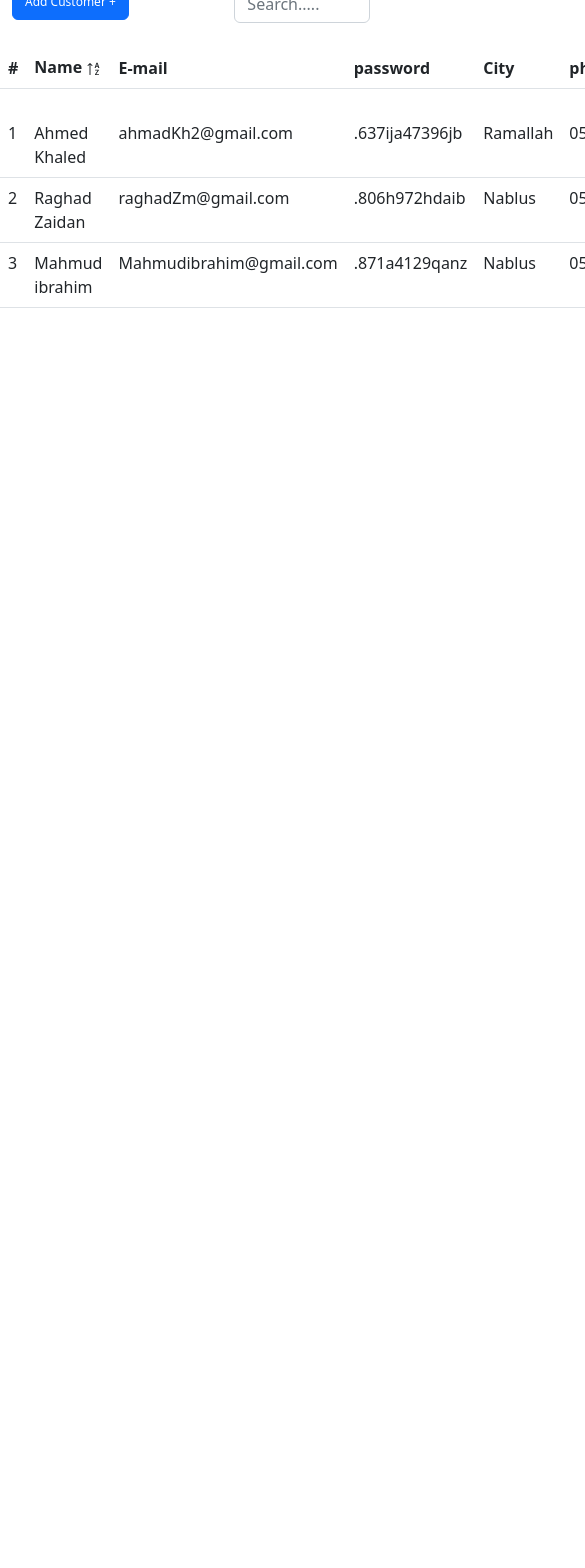
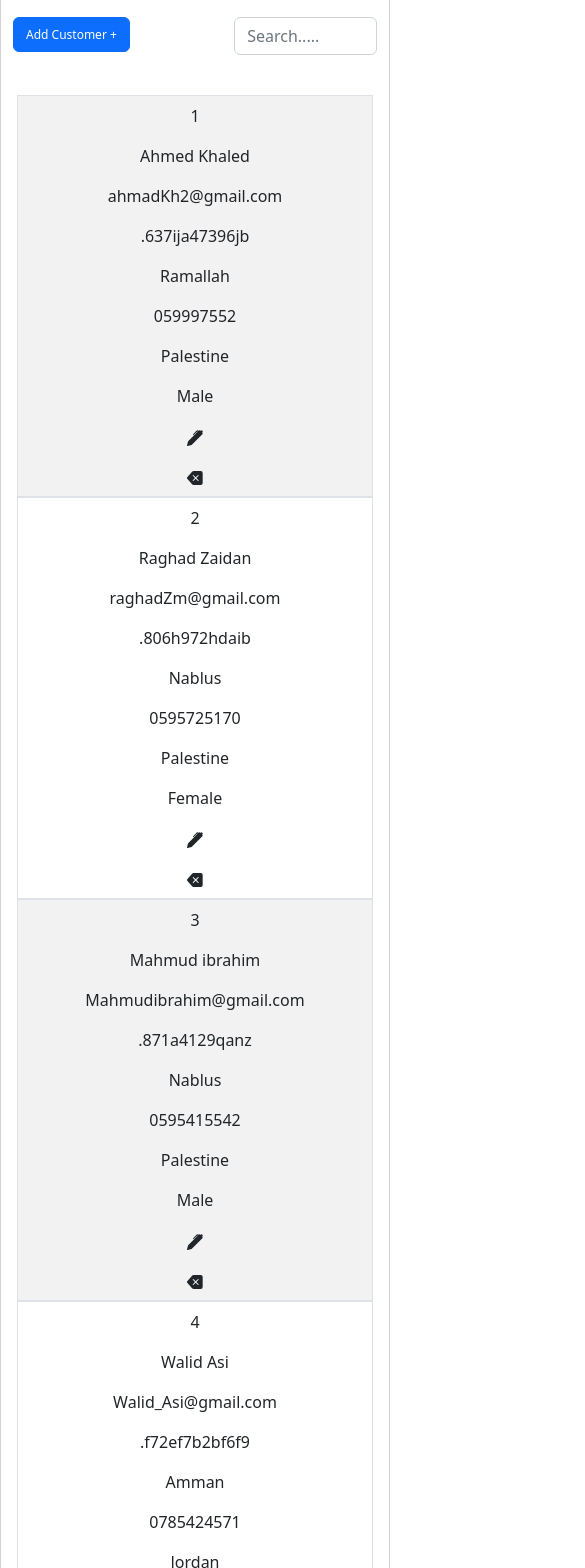
Before and after one commit to iMohammadSawalha/storify, a React (Create React App) app: page / in a window 390 px wide. Shown: the part 120-1688 px from the top of the page, 585 px wide, since content can reach past the window. Before the commit the page ends 844 px from the top, so only its background shows below. Built offline with nearby package versions, Linux system fonts and the light colour scheme.

Commit message:
responsive table

```diff
--- a/src/components/Addcustomer/EditableRow.js
+++ b/src/components/Addcustomer/EditableRow.js
@@ -21,7 +21,7 @@ import { BsX } from "react-icons/bs";
 
                 <td> <input type="text" name="address" defaultValue={editFormData.address} onChange={handleEditFormChange} /></td>
 
-                <td> <input type="text" name="phone" defaultValue={editFormData.pho} onChange={handleEditFormChange} /></td>
+                <td> <input type="text" name="phone" defaultValue={editFormData.phon} onChange={handleEditFormChange} /></td>
 
                 <td> <input type="text" name="city" defaultValue={editFormData.city} onChange={handleEditFormChange} /></td>
                 <td> <input type="text" name="gender" defaultValue={editFormData.gender} onChange={handleEditFormChange} /></td>
--- a/src/components/Addcustomer/ListCu.js
+++ b/src/components/Addcustomer/ListCu.js
@@ -6,7 +6,7 @@ import jsonData from './data.json';
 import Form from 'react-bootstrap/Form';
 import EditableRow from './EditableRow';
 import ReadOnlyRow from './ReadOnlyRow';
-import { Table } from 'react-bootstrap';
+import { Table ,Card} from 'react-bootstrap';
 import { BsSortAlphaUp } from "react-icons/bs";
 import { BsSortAlphaDown } from "react-icons/bs";
   const ListC = () => {
@@ -24,7 +24,6 @@ import { BsSortAlphaDown } from "react-icons/bs";
       const [EditcustomerDataId, setEditcustomerDataId] = useState(null);
       const [CustomerDataLength, setCustomerDataLength] = useState(customerData.length + 1);
       const [search, setSearch] = useState('');
-
       const [isActive, setIsActive] = useState(true);
 
 
@@ -44,7 +43,7 @@ import { BsSortAlphaDown } from "react-icons/bs";
 
        };
 
-
+//delete row:
        const handleDeleteClick = (customerDataId) => {
 		const newCustomerData = [...customerData];
 
@@ -55,6 +54,7 @@ import { BsSortAlphaDown } from "react-icons/bs";
 		setcustomerData(newCustomerData);
 
 	}
+  //save info after edit:
     const handleEditFromSubmit = (event) => {
         event.preventDefault();
         const editedcustomerData = {
@@ -67,6 +67,7 @@ import { BsSortAlphaDown } from "react-icons/bs";
           gender: editFormData.gender,
           password: editFormData.passwor,
         }
+
         const newCustomerData = [...customerData];
       const index = customerData.findIndex((customerData) => customerData.ind === EditcustomerDataId);
       newCustomerData[index] = editedcustomerData;
@@ -74,7 +75,7 @@ import { BsSortAlphaDown } from "react-icons/bs";
       setEditcustomerDataId(null);
 
     }
-
+// cancel the edit operation:
     const handleCancelClick = () => {
         setEditcustomerDataId(null);
       }
@@ -90,6 +91,7 @@ const handleEditFormChange = (event) => {
 
       setEditFormData(newFormData);
     }
+    //edit row:
     const handleEditClick = (event, customerData) => {
         event.preventDefault();
 
@@ -118,6 +120,7 @@ const handleEditFormChange = (event) => {
 			</>
 		);
 	});
+  //addRows
     const addRows = (data) => {
 		setCustomerDataLength(CustomerDataLength + 1);
 		data.ind = CustomerDataLength;
@@ -127,18 +130,21 @@ const handleEditFormChange = (event) => {
 	};
 
   return (
-    <>
+    <div className='col lg-3 md-4  sm-4 addCus'>
+     <Card id='tableCard'>
+		  <Card.Header>
         <h2 id='h2'>Customer List</h2>
         <p id='parg'>Dashbourd-- Add Customer</p>
-
+        </Card.Header>
             <section className='Customer'>
        <div className='container-fluid'>
       <div className='row'>
         <div className='col lg-3 md-4  sm-4 addCus'>
        <PopupCu func={addRows} />
        </div>
+
       <div className='col lg-9 md-8 sm-8 searchIf'>
-           <Form className="d-flex ">
+           <Form className="search ">
             <Form.Control
               type="search"
               placeholder="Search....."
@@ -151,8 +157,10 @@ const handleEditFormChange = (event) => {
           </div>
           </div>
           </section>
-    <br/>
-          <Table  className='listC' >
+
+
+    <Card.Body>
+          <Table striped bordered hover  className='listC' >
            <thead >
             <tr >
 
@@ -166,16 +174,17 @@ const handleEditFormChange = (event) => {
               <th>phonne</th>
               <th>Addres</th>
               <th>Gender</th>
-              <th>  </th>
-              <th>  </th>
+              <th> Edit </th>
+              <th>Delete </th>
 
             </tr>
            </thead>
            <br/>
            <tbody>{tableRows}</tbody>
           </Table>
-
-        </>
+        </Card.Body>
+        </Card>
+        </div>
   );
 }
 
--- a/src/components/Addcustomer/ListStyle.css
+++ b/src/components/Addcustomer/ListStyle.css
@@ -41,7 +41,40 @@ th.listC,td.listC{
     margin-left: 52px;
     margin-top: -23px;
 }
-.d-flex{
+.search{
     margin-left: 16%;
     width: 84%;
 }
+#tableCard{
+    width: 100%;
+}
+
+@media only screen and  (width:768px) {
+    #tableCard{
+        width: 135%;
+    }
+}
+
+@media (max-width:654px) {
+    .table thead{
+        display: none;
+    }
+    .table,
+    .table tbody,
+    .table td,
+    .table tr{
+        display: block;
+        width: 100%;
+
+    }
+    .table tr{
+        margin-bottom: 15 px;
+    }
+    .table td{
+        text-align: center;
+        position: relative;
+
+    }
+
+
+}
--- a/src/components/Addcustomer/PopupC.css
+++ b/src/components/Addcustomer/PopupC.css
@@ -7,21 +7,20 @@
    margin: auto;
 
 }
-.searchIf
-{
-    margin-top: 15%;
-}
+
 
 .bodyM{
-    width: 600px;
-    height: 500px;;
-   display: flex;
+    width: 100%;
+    height: 100%;
+    background-color: whitesmoke;
+    display: flex;
     position: relative;
 }
 
 .form-style{
     display: flex;
     flex-direction: column;
+    margin-top: 3%;
     height: 100%;
     width: 100%;
 }
@@ -54,7 +53,7 @@
     border-color: #d3d3d3;
 }
 #email{
-    width: 40%;
+    width:56%;
     height: 8%;
     margin-left: 6%;
     border-radius: 10px;
@@ -105,10 +104,10 @@
 }
 
 #gen-pass{
-    width: 13%;
-    height: 52%;
-    font-size: 11px;
-    margin-left: 46%;
-    margin-top: -60px;
+    width:auto;
+    height: 54%;
+    font-size: 10px;
+    margin-left: 1%;
+    margin-top: -8px;
 
 }
--- a/src/components/Addcustomer/PopupCu.js
+++ b/src/components/Addcustomer/PopupCu.js
@@ -90,8 +90,8 @@ return(
      <input value={email} onChange={(e)=>setemail(e.target.value)} name='email' type="text" id="email" placeholder='someone@something.com'/>
      <div className='flex'></div>
 
-<label className='password'> Password :</label>
-<div className='pass'>
+    <label className='password'> Password :</label>
+     <div className='pass'>
      <input value={password} onChange={(e)=>setpassword(e.target.value)} name='password' type="text" id="password" placeholder='Type here'/>
 
     <Button id="gen-pass" variant='outline-secondary'onClick={generatePassword}>Generate</Button>
--- a/src/components/Addcustomer/data.json
+++ b/src/components/Addcustomer/data.json
@@ -32,7 +32,41 @@
       "city":"Palestine",
       "gender":"Male"
 
-      }
+      },
+      {
+        "ind":4,
+        "name":"Walid Asi",
+        "email":"Walid_Asi@gmail.com",
+        "password":".f72ef7b2bf6f9",
+        "address":"Amman",
+        "phon":"0785424571",
+        "city":"Jordan",
+        "gender":"Male"
+
+        },
+        {
+          "ind":5,
+          "name":"Noor Mahmoud",
+          "email":"Noor3Mahmoud@gmail.com",
+          "password":".3dgg12dfb683",
+          "address":"Irbid",
+          "phon":"0785374573",
+          "city":"Jordan",
+          "gender":"Female"
+
+          }
+,
+{
+  "ind":6,
+  "name":"Yousef Saeed",
+  "email":"Yousef31@gmail.com",
+  "password":".9dma12dkb347",
+  "address":"Amman",
+  "phon":"0795529888",
+  "city":"Jordan",
+  "gender":"Male"
+
+  }
 
 
   ]
```
Lines whose indentation alone changed are shown as unchanged.
